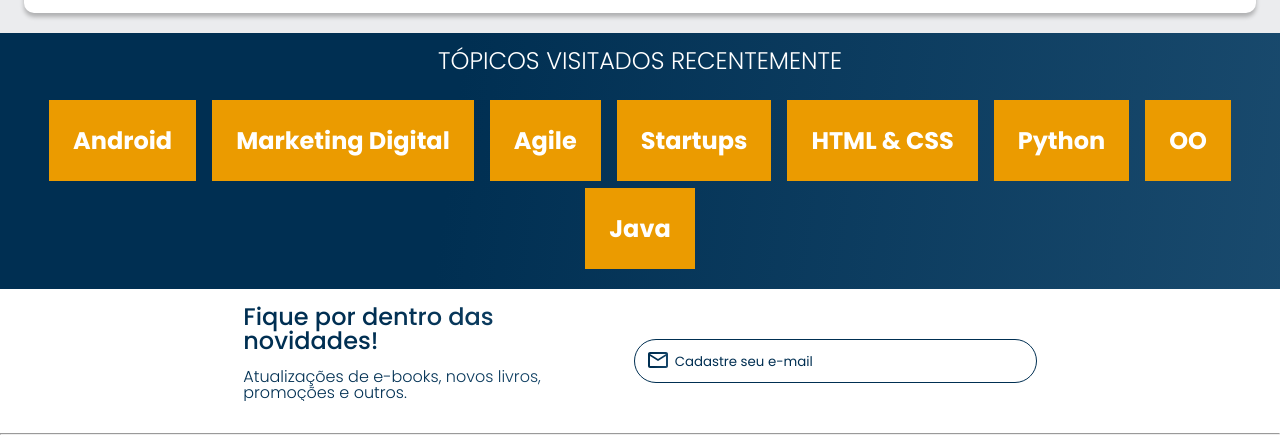
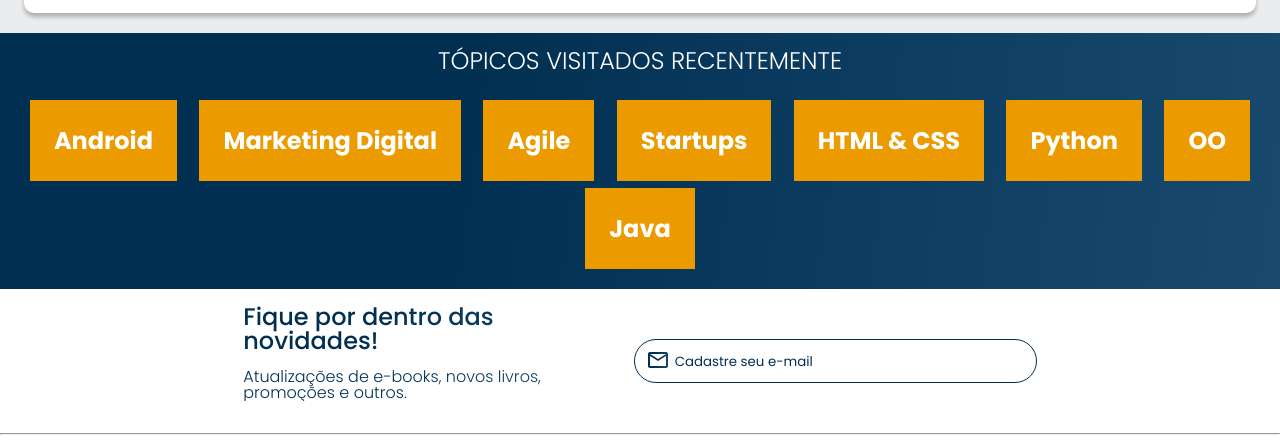
Before and after one commit to helidarochaa/AluraBooks, a plain HTML site: page index.html in a window 1280 px wide. Shown: the part 1888-2336 px from the top of the page. Drawn offline with nearby package versions, Linux system fonts and the light colour scheme.

Commit message:
Update topicos.css

```diff
--- a/styles/topicos.css
+++ b/styles/topicos.css
@@ -17,7 +17,7 @@
 }
 
 .topicos__item{
-    margin: 2em 0.5em;
+    margin: 2em 0.7em;
 }
 
 .topicos__link{
@@ -26,6 +26,7 @@
     background-color: var(--laranja);
     font-size: 14px;
     font-weight: 700;
+    font-decoration:none;
 }
 
 
```
